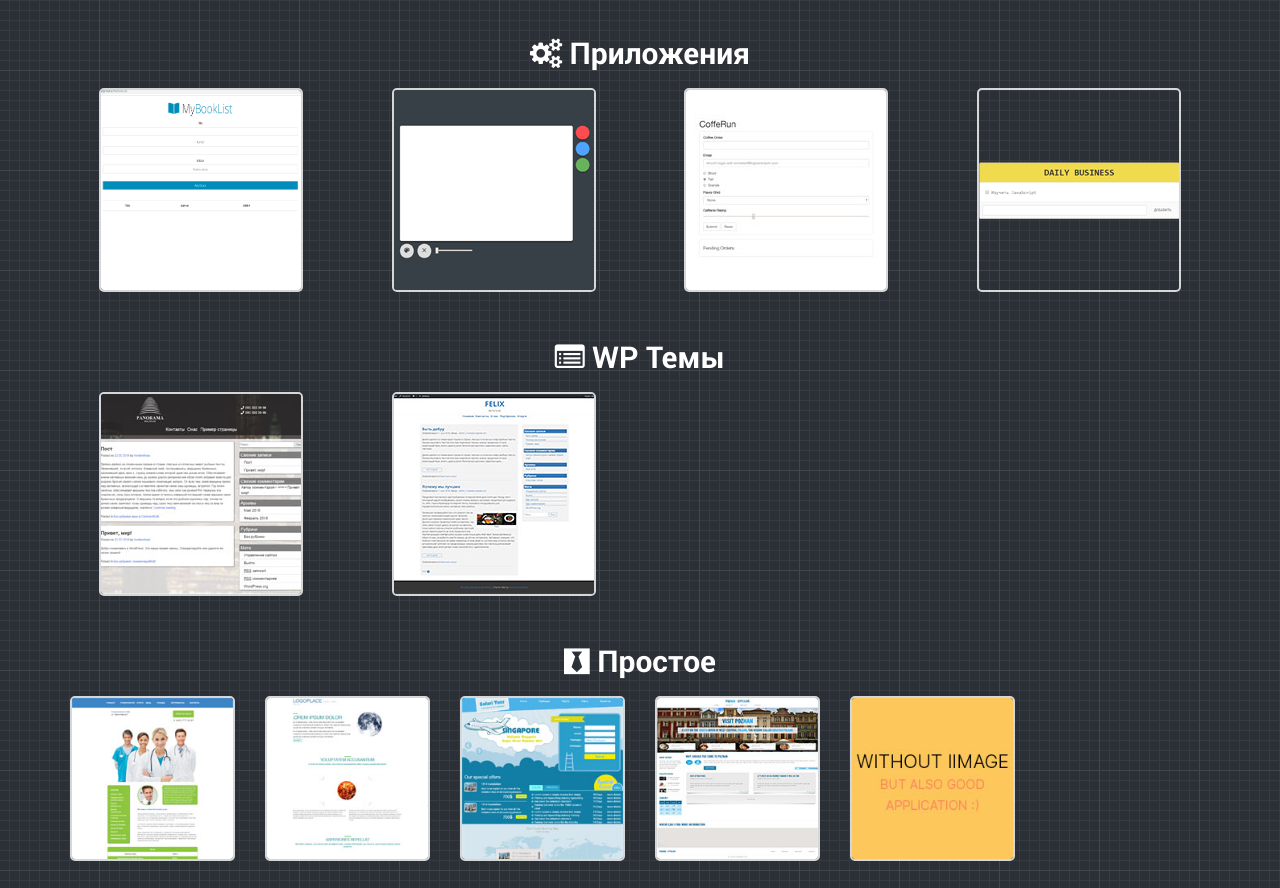
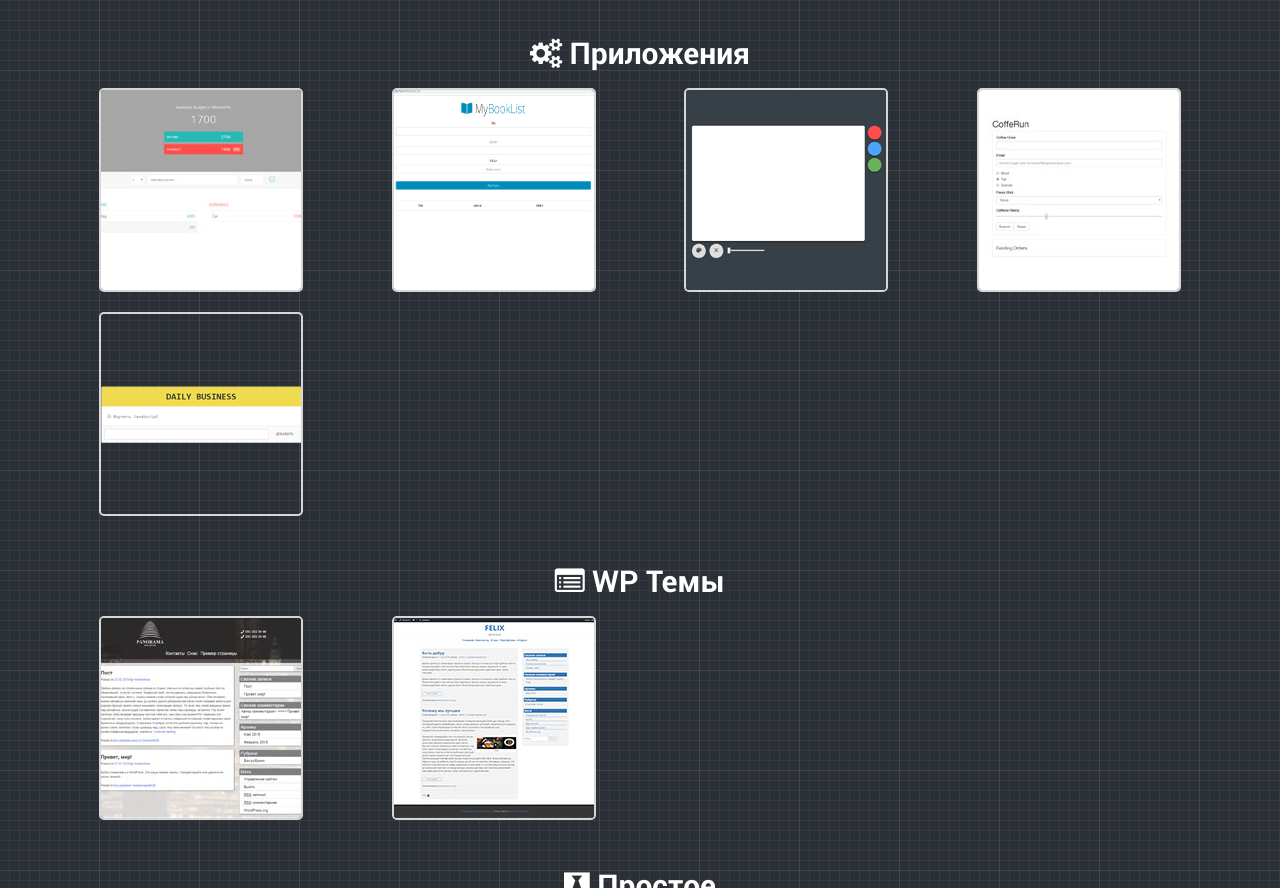
Before and after one commit to Frontendman25/my-portfolio, a website: page index.html in a window 1280 px wide. Shown: the part 1144-2032 px from the top of the page. Drawn offline with nearby package versions, Linux system fonts and the light colour scheme.

Commit message:
add budget app

```diff
--- a/index.html
+++ b/index.html
@@ -82,6 +82,9 @@
 				<div class="done row">
 					<h2 class="headers text-center"><i class="fa fa-cogs" aria-hidden="true"></i> Приложения</h2>
 					<div class="done__item col-lg-3 col-sm-4 col-xs-6">
+						<a href="https://frontendman25.github.io/budget/" class="done__link" target="_blank"><span class="done__hover"><span class="done__hoverText">В процессе. ООП ES5</span></span><img class="done__img img-responsive" src="img/budget.jpg" alt="В ООП стиле"></a>
+					</div>
+					<div class="done__item col-lg-3 col-sm-4 col-xs-6">
 						<a href="https://frontendman25.github.io/MyBookList/" class="done__link" target="_blank"><span class="done__hover"><span class="done__hoverText">ООП, localStorage</span></span><img class="done__img img-responsive" src="img/MyBookList.png" alt="В ООП стиле"></a>
 					</div>
 					<div class="done__item col-lg-3 col-sm-4 col-xs-6">
```
Also changed, not shown: img/budget.jpg (added).
